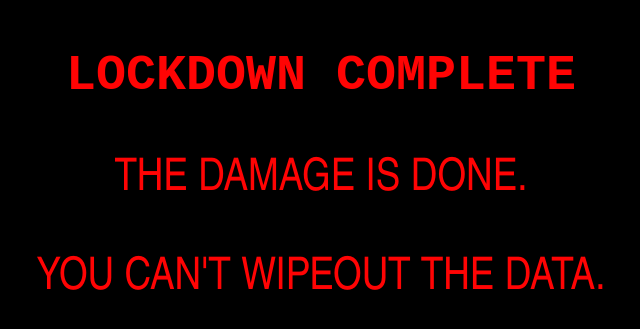
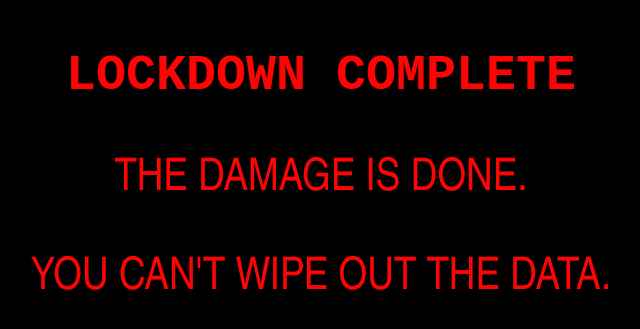
Before and after one commit to WipeOutData/WipeOutData.github.io, a plain HTML site: page lockdowncomplete3.html in a window 1280 px wide. Shown: the part 213-542 px from the top of the page, without its empty margins (319-959 px from the left). Drawn offline with Linux system fonts and the light colour scheme.

Commit message:
Update lockdowncomplete3.html

```diff
--- a/lockdowncomplete3.html
+++ b/lockdowncomplete3.html
@@ -10,7 +10,7 @@
 <p style="color:#black; font-family:'Arial Narrow'">ERROR. ERROR. ERROR. ERROR. ERROR.</p>
 <p style="text-align: center;font-size:50px; color:#ff0404; font-family:'Courier New'"><strong> LOCKDOWN COMPLETE</strong></p>
 <p style="text-align: center;font-size:45px; color:#ff0404; font-family:'ARIAL NARROW'"> THE DAMAGE IS DONE.</p>
-<p style="text-align: center;font-size:45px; color:#ff0404; font-family:'ARIAL NARROW'"> YOU CAN'T WIPEOUT THE DATA.</p>
+<p style="text-align: center;font-size:45px; color:#ff0404; font-family:'ARIAL NARROW'"> YOU CAN'T WIPE OUT THE DATA.</p>
 
 
 <body style="background-color:black;"
```
